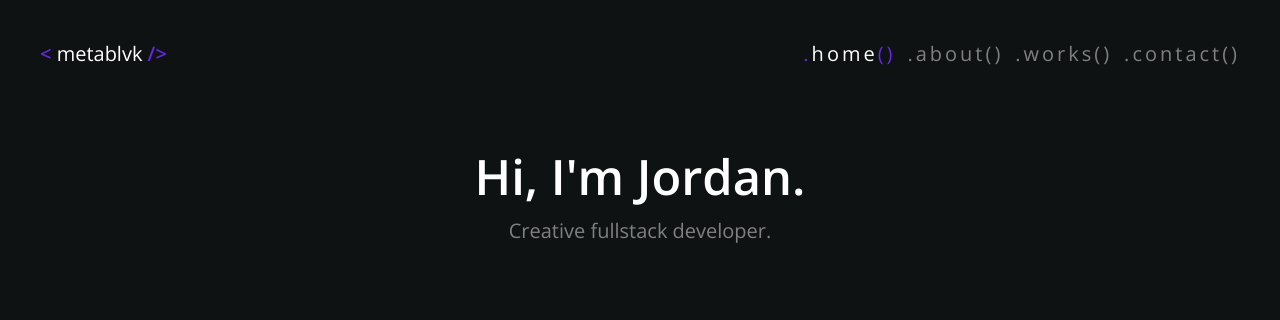
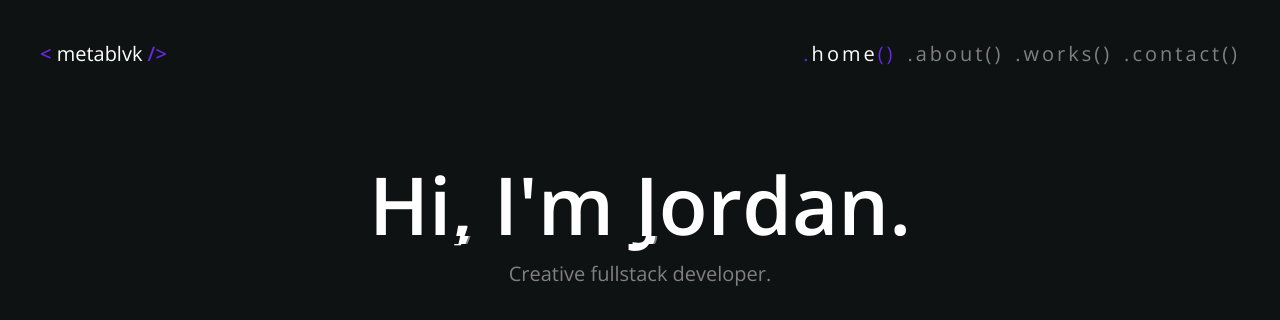
Before and after one commit to metablvk/metablvk, a React (Create React App) app: page / in a window 1280 px wide. Shown: the top 320 px of the page. Built offline with nearby package versions, Linux system fonts and the light colour scheme.

Commit message:
Created glitch effect

```diff
--- a/src/routes/home/home.component.jsx
+++ b/src/routes/home/home.component.jsx
@@ -1,9 +1,10 @@
-import { HomeContainer } from './home.styles';
+import { useEffect } from 'react';
+import { HomeContainer, Glitch } from './home.styles';
 
 const Home = () => {
   return (
     <HomeContainer>
-      <h1>Hi, I'm Jordan.</h1>
+      <Glitch data-title="Hi, I'm Jordan.">Hi, I'm Jordan.</Glitch>
       <p>Creative fullstack developer.</p>
     </HomeContainer>
   );
--- a/src/routes/home/home.styles.jsx
+++ b/src/routes/home/home.styles.jsx
@@ -2,7 +2,7 @@ import styled from 'styled-components';
 import { Container } from '../../components/container/container.component';
 
 export const HomeContainer = styled(Container)`
-  margin-top: 4.8rem;
+  margin-top: 6rem;
   text-align: center;
 
   h1 {
@@ -14,3 +14,99 @@ export const HomeContainer = styled(Container)`
     font-size: 2rem;
   }
 `;
+
+export const Glitch = styled.h1`
+  color: #fff;
+  position: relative;
+  font-size: 4.8rem;
+
+  @media screen and (min-width: 800px) {
+    font-size: 8rem;
+  }
+
+  &::before,
+  &::after {
+    content: attr(data-title);
+    position: absolute;
+    top: 0;
+    left: 0;
+    right: 0;
+    overflow: hidden;
+    background: #0e1212;
+    color: #fff;
+  }
+  &::before {
+    left: 0.8rem;
+    text-shadow: 2px 0 #808080;
+    animation: glitch 3s infinite linear;
+  }
+
+  &::after {
+    left: 0.8rem;
+    text-shadow: -2px 0 #6428e3;
+    animation: glitch 2s infinite linear;
+  }
+
+  @keyframes glitch {
+    0% {
+      clip: rect(76px, 9999px, 70px, 0);
+    }
+    5% {
+      clip: rect(60px, 9999px, 44px, 0);
+    }
+    10% {
+      clip: rect(25px, 9999px, 37px, 0);
+    }
+    15% {
+      clip: rect(28px, 9999px, 65px, 0);
+    }
+    20% {
+      clip: rect(91px, 9999px, 14px, 0);
+    }
+    25% {
+      clip: rect(12px, 9999px, 64px, 0);
+    }
+    30% {
+      clip: rect(39px, 9999px, 72px, 0);
+    }
+    35% {
+      clip: rect(30px, 9999px, 65px, 0);
+    }
+    40% {
+      clip: rect(20px, 9999px, 77px, 0);
+    }
+    45% {
+      clip: rect(49px, 9999px, 92px, 0);
+    }
+    50% {
+      clip: rect(46px, 9999px, 78px, 0);
+    }
+    55% {
+      clip: rect(58px, 9999px, 45px, 0);
+    }
+    60% {
+      clip: rect(22px, 9999px, 37px, 0);
+    }
+    65% {
+      clip: rect(71px, 9999px, 18px, 0);
+    }
+    70% {
+      clip: rect(48px, 9999px, 57px, 0);
+    }
+    75% {
+      clip: rect(84px, 9999px, 59px, 0);
+    }
+    80% {
+      clip: rect(94px, 9999px, 73px, 0);
+    }
+    85% {
+      clip: rect(53px, 9999px, 89px, 0);
+    }
+    90% {
+      clip: rect(20px, 9999px, 66px, 0);
+    }
+    95% {
+      clip: rect(100px, 9999px, 25px, 0);
+    }
+  }
+`;
```
